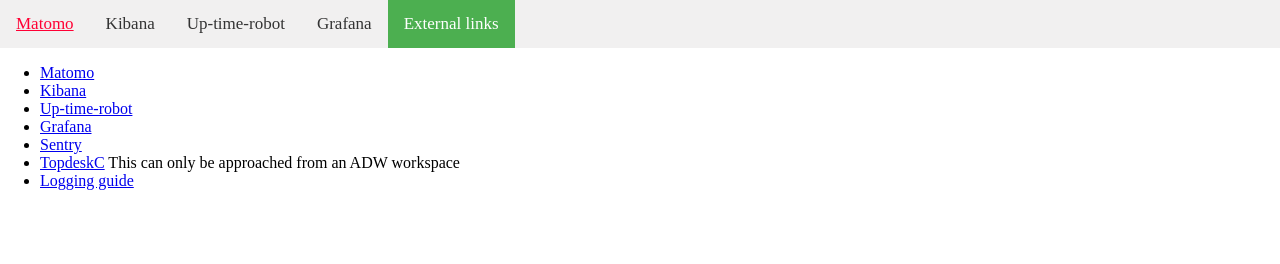
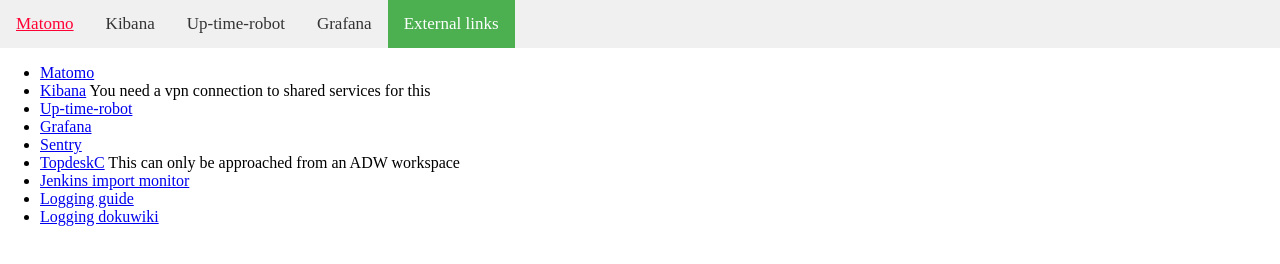
Before and after one commit to Amsterdam/service-delivery-dashboard, a plain HTML site: page docs/external-links.html in a window 1280 px wide. Drawn offline with Linux system fonts and the light colour scheme; a script that the page names is missing.

Commit message:
update some external urls

```diff
--- a/docs/external-links.html
+++ b/docs/external-links.html
@@ -28,7 +28,7 @@
         <ul>
             <li><a href="https://analytics.data.amsterdam.nl/" target="_blank" title="Matomo/Piwik dashboard">Matomo</a>
             </li>
-            <li><a href="http://logs.data.amsterdam.nl/" target="_blank" title="Kibana dashboard">Kibana</a></li>
+            <li><a href="http://logs.data.amsterdam.nl/" target="_blank" title="Kibana dashboard">Kibana</a> You need a vpn connection to shared services for this</li>
             <li><a href="https://www.uptimerobot.com/" target="_blank" title="Up-time-robot dashboard">Up-time-robot</a>
             </li>
             <li><a href="https://grafana.data.amsterdam.nl/" target="_blank" title="Grafana docker and server monitoring">Grafana</a>
@@ -38,8 +38,12 @@
             <li><a href="http://isv.amsterdam.nl/tas/secure/" target="_blank"
                     title="TopdeskC dashboard. Can only be reached from ADW">TopdeskC</a> This can only be approached
                 from an ADW workspace</li>
+            <li><a href="https://ci.data.amsterdam.nl/view/Imports&20PROD/" target="_blank"
+                    title="Monitor for data imports">Jenkins import monitor</a></li>
             <li><a href="https://amsterdam.github.io/guides/logging/" target="_blank"
                     title="Logging and monitoring guide of Amsterdam">Logging guide</a></li>
+            <li><a href="https://dokuwiki.datapunt.amsterdam.nl/doku.php?id=start:datapunt:beheren:logging_en_monitoring" target="_blank"
+                    title="Logging and monitoring notes dokuwiki">Logging dokuwiki</a> </li>
         </ul>
     </div>
 </body>
```
Also changed, not shown: docs/index.html (+1 -1 lines).
